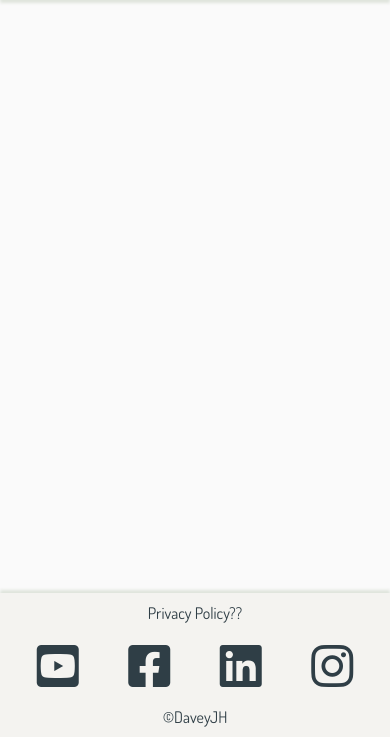
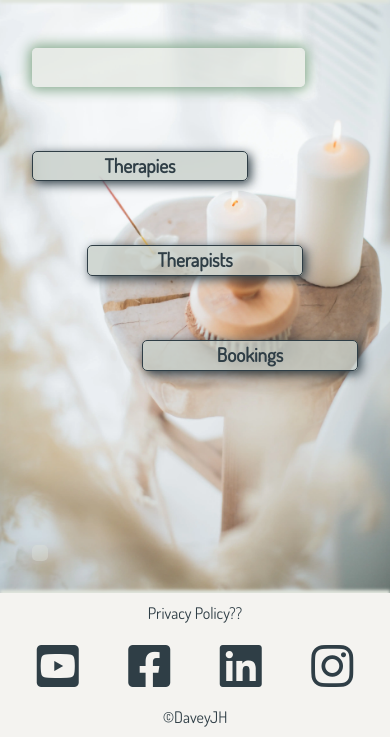
Before and after one commit to DaveyJH/ci-portfolio-four, a Django app: page / in a window 390 px wide. Shown: the part 107-844 px from the top of the page. Run offline with Django 3.2, Linux system fonts and the light colour scheme; data that the repository does not hold is empty; some web fonts are replaced.

Commit message:
feat: Style home page for mobile

```diff
--- /dev/null
+++ b/home/static/home/css/style.css
@@ -0,0 +1,63 @@
+#background {
+  height: 100%;
+  background-color: var(--white);
+  background: url('../images/candle-table.webp') center center / cover no-repeat;
+  padding: 3rem 2rem 2rem;
+  /* position: relative; */
+  display: flex;
+  flex-direction: column;
+}
+
+#home-info {
+  background: var(--green-grey-60);
+  border-radius: 5px;
+  padding: 1.2em;
+  font-size: 1em;
+  max-width: 32ch;
+  margin-bottom: 2rem;
+  box-shadow: 0 0 13px 3px var(--green);
+}
+
+#mobile-second-nav {
+  max-width: 45rem;
+  margin: 0 auto;
+  width: 100%;
+  flex-grow: 1;
+}
+
+#mobile-second-nav a {
+  margin: 1rem 0;
+  background-color: var(--grey-80);
+  font-size: 1.2em;
+  font-weight: bold;
+  text-align: center;
+  box-shadow: 3px 3px 11px var(--dark);
+  border: 1.2px solid var(--dark);
+  border-radius: 5px;
+  width: 13.5rem;
+}
+
+#mobile-second-nav a:nth-of-type(2) {
+  align-self: center;
+}
+
+#mobile-second-nav a:last-of-type {
+  align-self: flex-end;
+}
+
+#address-info {
+  line-height: 1.1rem;
+  margin-top: 1rem;
+  background-color: var(--green-grey-40);
+  width: fit-content;
+  padding: .5rem;
+  border-radius: 5px;
+}
+
+/* media queries */
+
+@media screen and (min-width: 375px) {
+  #mobile-second-nav a {
+    margin: 2rem 0;
+  }
+}
--- a/home/templates/index.html
+++ b/home/templates/index.html
@@ -1,5 +1,33 @@
 {% extends "base.html" %}
+{% load static %}
+
+{% block css %}
+{{block.super}}
+<link rel="stylesheet" href="{% static 'home/css/style.css' %}">
+{% endblock css %}
+
+{% block pre_content %}
+  <nav class="d-flex mobile-hide" id="desktop-second-nav">
+    <a href="#" class="link-button-lg">Therapies</a>
+    <a href="#" class="link-button-lg">Therapists</a>
+    <a href="#" class="link-button-lg">Bookings</a>
+  </nav>
+{% endblock pre_content %}
 
 {% block content %}
-  {{ home.content | safe }}
+  <div id="background">
+    <div id="home-info">
+      {{ home.content | safe }}
+    </div>
+
+    <nav class="d-flex flex-column desktop-hide" id="mobile-second-nav">
+      <a href="" class="link-button-lg">Therapies</a>
+      <a href="" class="link-button-lg">Therapists</a>
+      <a href="" class="link-button-lg">Bookings</a>
+    </nav>
+
+    <div id="address-info">
+      {{ home.address | safe }}
+    </div>
+  </div>
 {% endblock content %}
```
Also changed, not shown: home/static/home/images/candle-table.jpg (added), home/static/home/images/candle-table.webp (added), home/static/home/images/red-flower.jpg (added), home/static/home/images/red-flower.webp (added).
